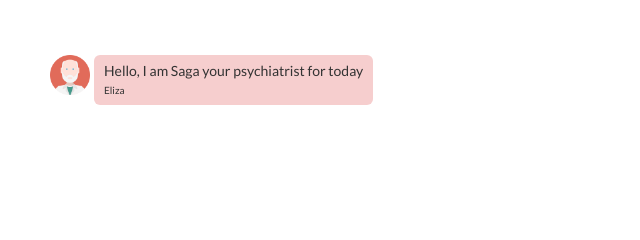
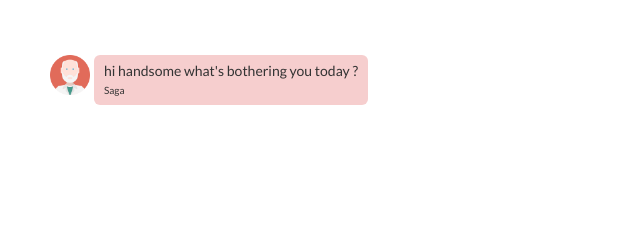
Before and after one commit to khalidEzraidi/Saga, a plain HTML site: page saga/index.html in a window 1280 px wide. Shown: the top 240 px of the page, 219-859 px from the left. Drawn offline with nearby package versions, Linux system fonts and the light colour scheme.

Commit message:
Refactor

```diff
--- a/saga/assets/css/chat.css
+++ b/saga/assets/css/chat.css
@@ -17,7 +17,7 @@
 
 	border-radius: 6px;
 }
-.eliza-message{
+.saga-message{
 	background-color: #F6CECE;
 }
 .you-message{
--- a/saga/js/Saga.js
+++ b/saga/js/Saga.js
@@ -206,7 +206,7 @@ var synonyms = {
  * Ex.
  * User> I am extremely happy
  * this becomes "I am happy"
- * Eliza> Why are you happy?
+ * Saga> Why are you happy?
  *
  * Ex.
  * User> I am sad because i wish i was happy
@@ -242,20 +242,20 @@ var usedResponses = [];
 
 /*
  * Initial function to start the coversation with
- * Eliza. This decides the initial message.
+ * Saga. This decides the initial message.
  *
  * Adds response keywords and synonyms with weight.
  * Sorts the responses by weight so the more important
  * meaningful is found first.
  */
-function startElizaChat(){
+function startSagaChat(){
 
 	//sorts keywords (keywords and similar word) into array based on weight.
 	getKeywordsByWeight();
 
 
 	var initialMessage = initialMessages[Math.floor(Math.random()*initialMessages.length)];
-	chatHistory.push({ isEliza : true, content : initialMessage });
+	chatHistory.push({ isSaga : true, content : initialMessage });
 	displayChat();
 
 }
@@ -325,14 +325,14 @@ function getKeywordsByWeight(){
 	}
 }
 /*
- * SendElizaNewMessage is a function used for a one input, and one response
+ * SendSagaNewMessage is a function used for a one input, and one response
  * output. The idea is; here is where it gets the output from analyze but
  * this function manipulates the UI.
  */
-function sendElizaNewMessage(newMessage){
+function sendSagaNewMessage(newMessage){
 
 	//Add to UI
-	chatHistory.push({ isEliza : false, content : newMessage });
+	chatHistory.push({ isSaga : false, content : newMessage });
 	displayChat();
 	clearSendTextbox();
 
@@ -345,17 +345,17 @@ function sendElizaNewMessage(newMessage){
 		var response = "Our conversation has ended. Refresh the page to start again.";
 	}
 
-	//Shows the reply from Eliza. To make it seem more real, takes a
+	//Shows the reply from Saga. To make it seem more real, takes a
 	//random short time to response. Reloads the chat.
 	setTimeout(function(){
 		usedResponses.push(response);
-		chatHistory.push({ isEliza : true, content : response });
+		chatHistory.push({ isSaga : true, content : response });
 		displayChat();
 	}, determineResponseTime());
 
 }
 /*
- * Analyze is Eliza's main function get a response based on
+ * Analyze is Saga's main function get a response based on
  * user's current input. It also takes in consideration the
  * past messages, and a responses user/client engagement.
  */
@@ -498,7 +498,7 @@ function processInput(message){
 }
 /*
  * Replaces the context of words, flipping
- * the voice from the user to eliza.
+ * the voice from the user to saga.
  *
  * It's split into an array so it doesn't
  * replace back and forth. Ex. me->i i->me
--- a/saga/js/actions.js
+++ b/saga/js/actions.js
@@ -23,7 +23,7 @@ function getUserInput(){
 	if(inputFromUser == null || inputFromUser != null && inputFromUser.length == 0){
 		error("Error: Input cannot be blank");
 	}else{
-		sendElizaNewMessage(inputFromUser);
+		sendSagaNewMessage(inputFromUser);
 	}
 }
 /*
@@ -37,22 +37,22 @@ function error(message){
  * Refreshes the HTML based on the
  * chat history array which is a list
  * of chat messages sent from the user
- * and eliza.
+ * and saga.
  */
 function displayChat(){
 	//console.log("displayChat");
 
 	var html = '';
 	if(chatHistory.length == 0){
-		startElizaChat();
+		startSagaChat();
 	}else{
 		for(var i = 0;i < chatHistory.length;i++){
 
 			var currentMessage = chatHistory[i];
 			// console.log("loop");
 
-			if(currentMessage.isEliza){
-				html += getElizaMessageHTML(currentMessage.content);
+			if(currentMessage.isSaga){
+				html += getSagaMessageHTML(currentMessage.content);
 			}else{
 				html += getUserMessageHTML(currentMessage.content);
 			}
@@ -65,10 +65,10 @@ function displayChat(){
 	//console.log($('#body')[0].scrollHeight);
 }
 /*
- * HTML for Eliza's message
+ * HTML for Saga's message
  */
-function getElizaMessageHTML(message){
-	return '<div class="chat-message-outter-wrapper"><img src="./assets/imgs/guy.png" class="chat-message-icon"><div class="chat-message-wrapper eliza-message"><p class="chat-message-text text-left">' + message + '</p><p class="chat-user-text">Eliza</p></div></div>';
+function getSagaMessageHTML(message){
+	return '<div class="chat-message-outter-wrapper"><img src="./assets/imgs/guy.png" class="chat-message-icon"><div class="chat-message-wrapper saga-message"><p class="chat-message-text text-left">' + message + '</p><p class="chat-user-text">Saga</p></div></div>';
 }
 /*
  * HTML for User's message
```
Also changed, not shown: saga/README.md.
